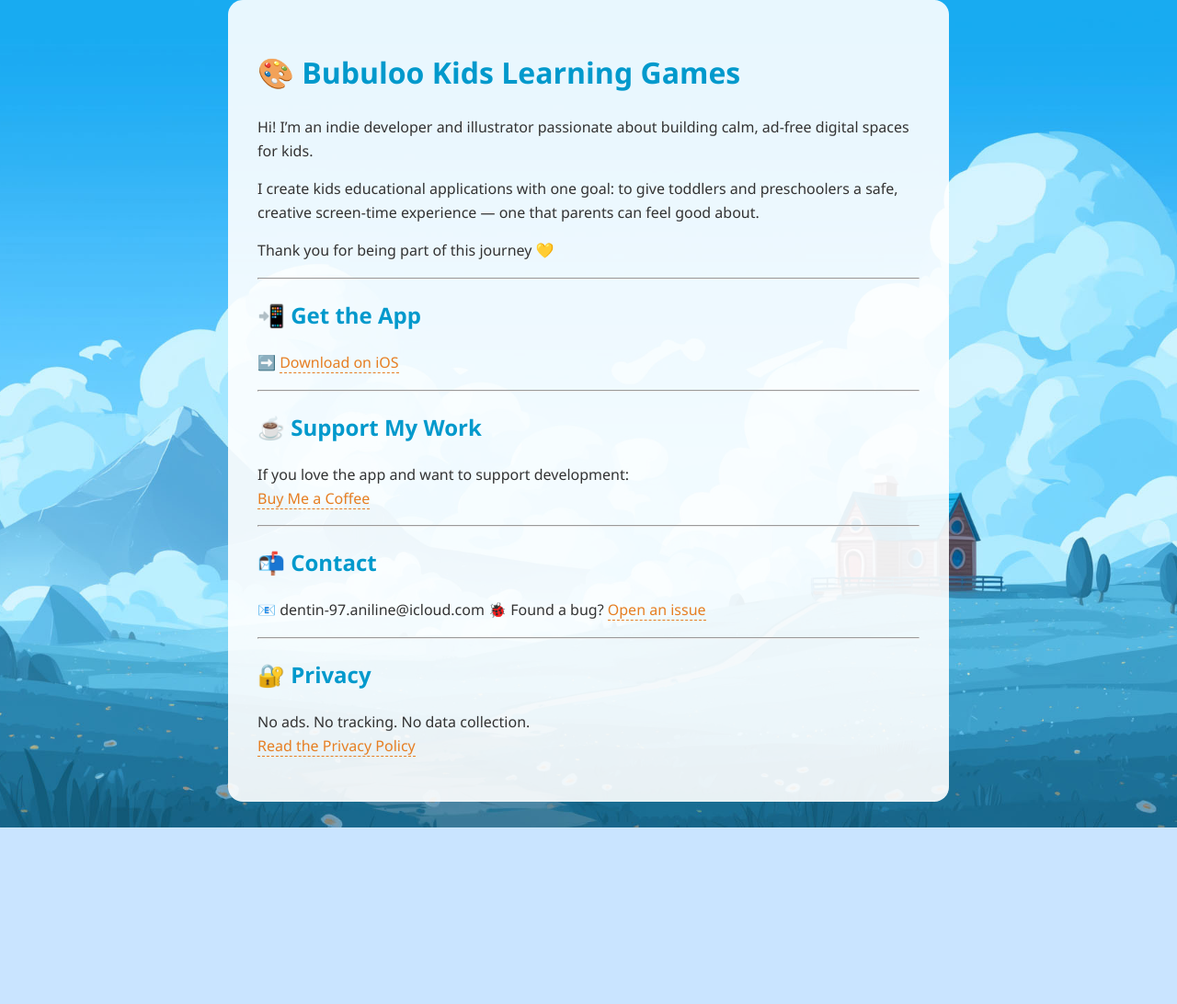
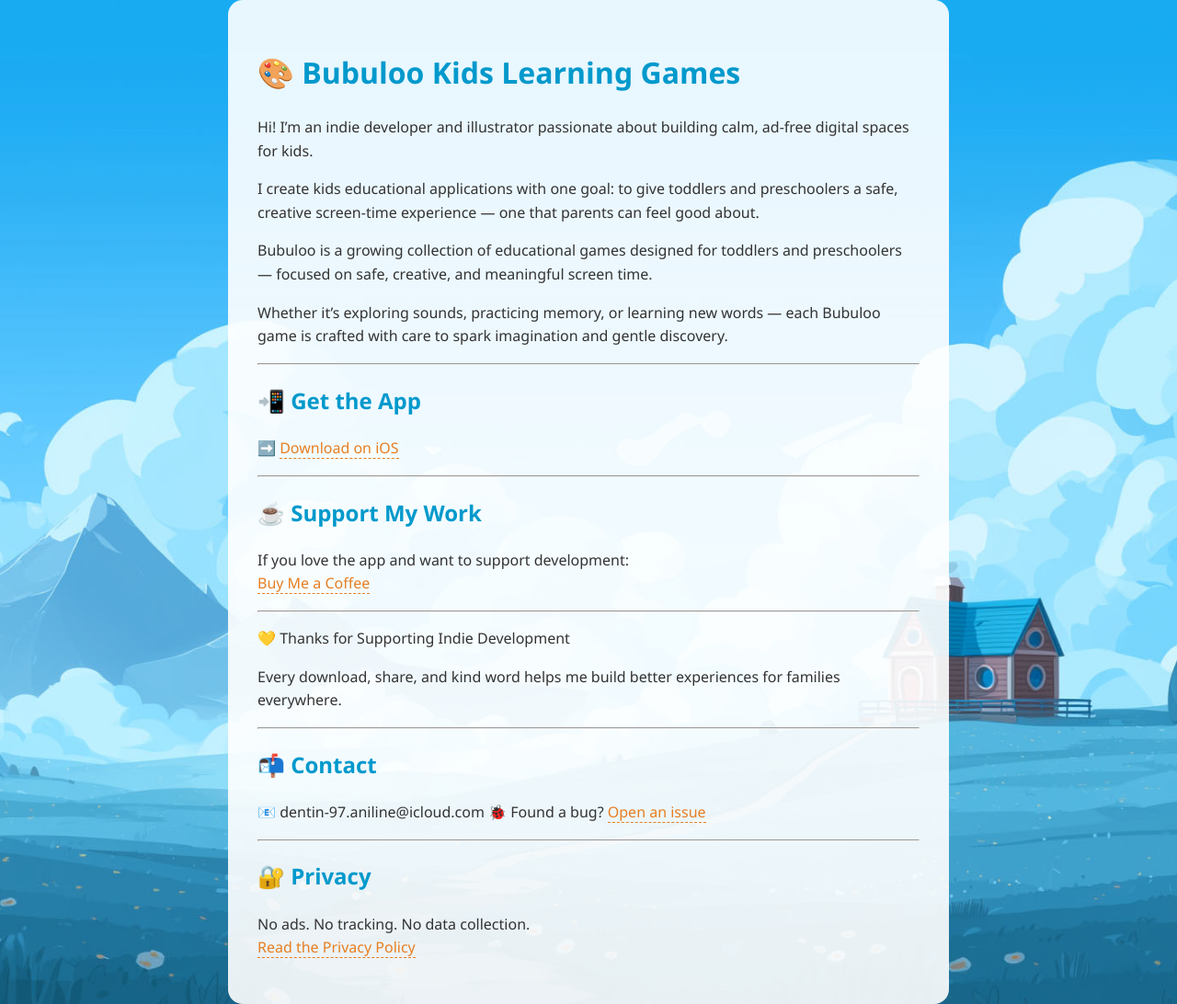
Before and after one commit to MagicScribble/bubuloo-kids-learning-app, a Jekyll site: the page built from index.md, in a window 1280 px wide. Shown: the whole page at 92% size. Built offline with Jekyll 4.4.1, drawn with Linux system fonts in a browser that asks for light colours; our own code applies the rules of GitHub Pages for plain Markdown files; before the commit the page ends 900 px from its top, so only the background shows below that.

Commit message:
Update index.md

```diff
--- a/index.md
+++ b/index.md
@@ -8,7 +8,9 @@
 
 I create kids educational applications with one goal: to give toddlers and preschoolers a safe, creative screen-time experience — one that parents can feel good about.
 
-Thank you for being part of this journey 💛
+Bubuloo is a growing collection of educational games designed for toddlers and preschoolers — focused on safe, creative, and meaningful screen time.
+
+Whether it’s exploring sounds, practicing memory, or learning new words — each Bubuloo game is crafted with care to spark imagination and gentle discovery.
 
 ---
 
@@ -25,6 +27,12 @@
 
 ---
 
+💛 Thanks for Supporting Indie Development
+
+Every download, share, and kind word helps me build better experiences for families everywhere.
+
+---
+
 ## 📬 Contact
 
 📧 dentin-97.aniline@icloud.com
```
